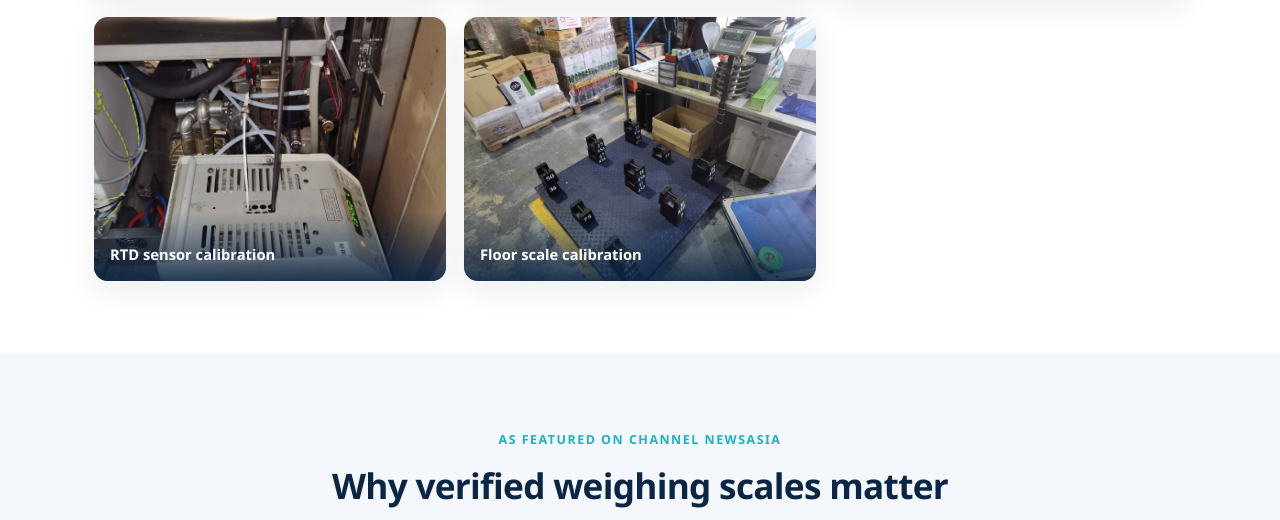
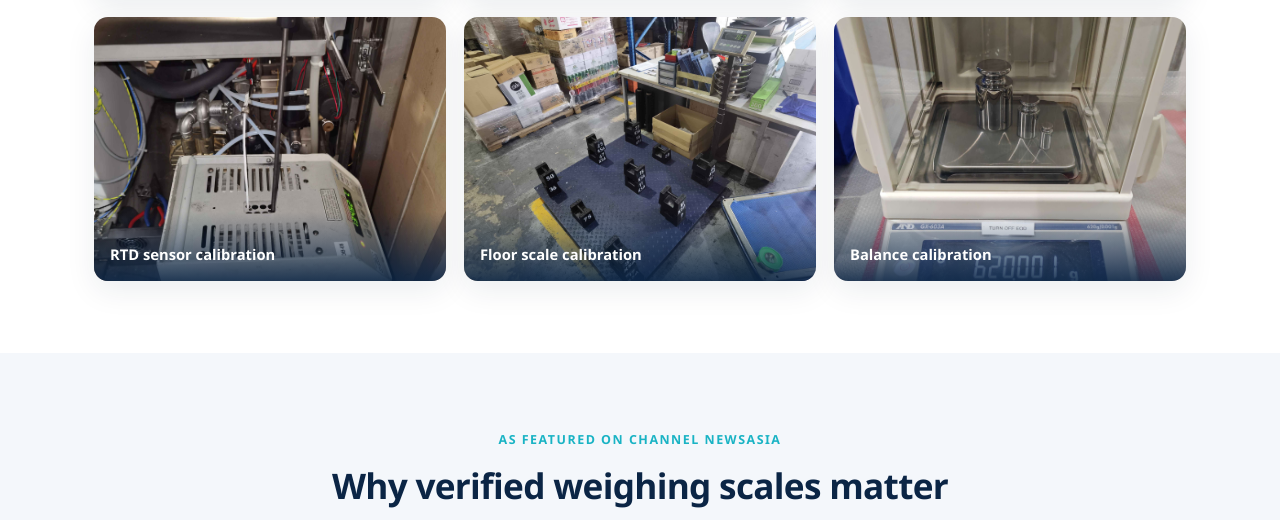
Before and after one commit to Roedil/KSAWebsite, a Flask app: page / in a window 1280 px wide. Shown: the part 3939-4459 px from the top of the page. Run offline with Flask 3, Linux system fonts and the light colour scheme.

Commit message:
Add balance calibration photo to services gallery

```diff
--- a/templates/index.html
+++ b/templates/index.html
@@ -167,6 +167,10 @@
         <img src="{{ url_for('static', filename='img/photos/floorscale.jpg') }}" alt="Floor scale calibration and verification">
         <figcaption>Floor scale calibration</figcaption>
       </figure>
+      <figure>
+        <img src="{{ url_for('static', filename='img/photos/balance.jpg') }}" alt="Precision balance calibration with certified weights">
+        <figcaption>Balance calibration</figcaption>
+      </figure>
     </div>
   </div>
 </section>
```
Also changed, not shown: static/img/photos/balance.jpg (added).
